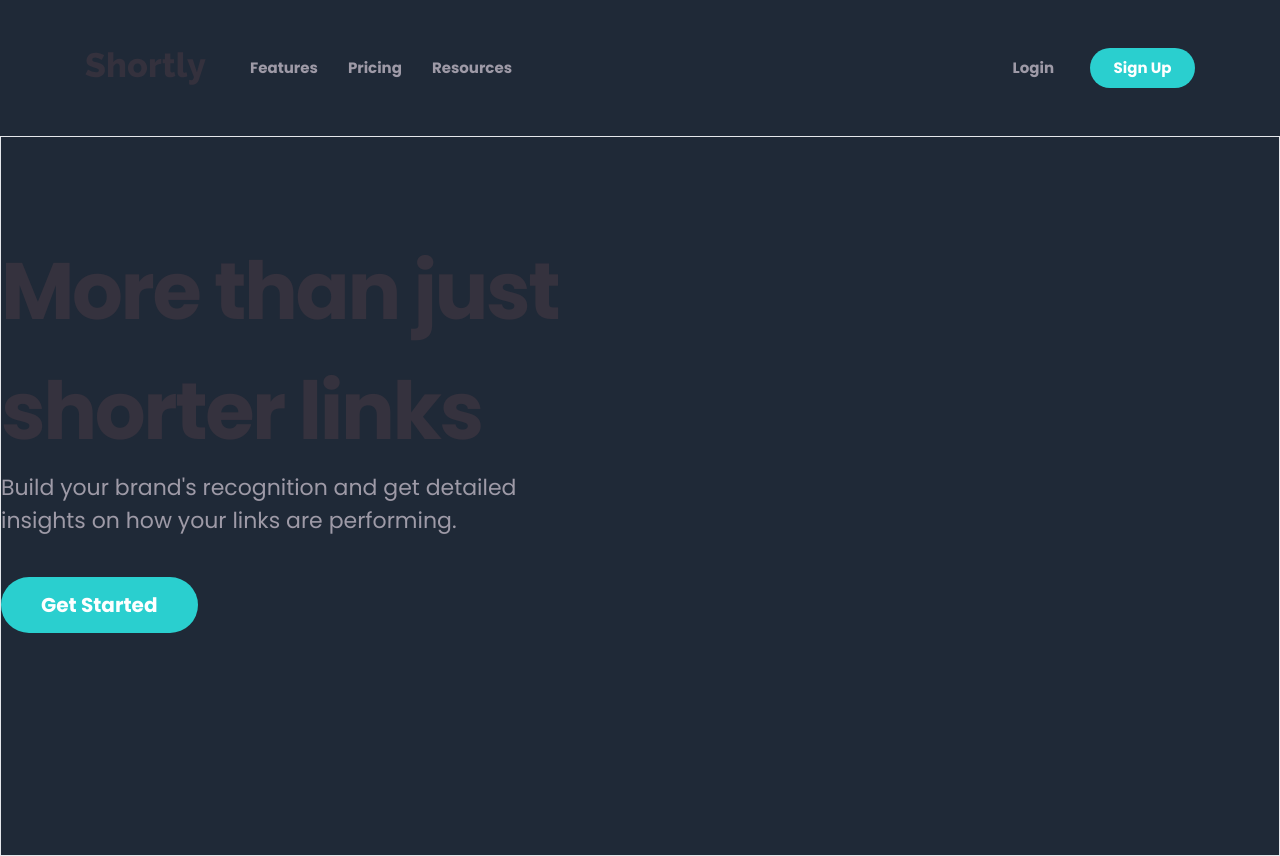
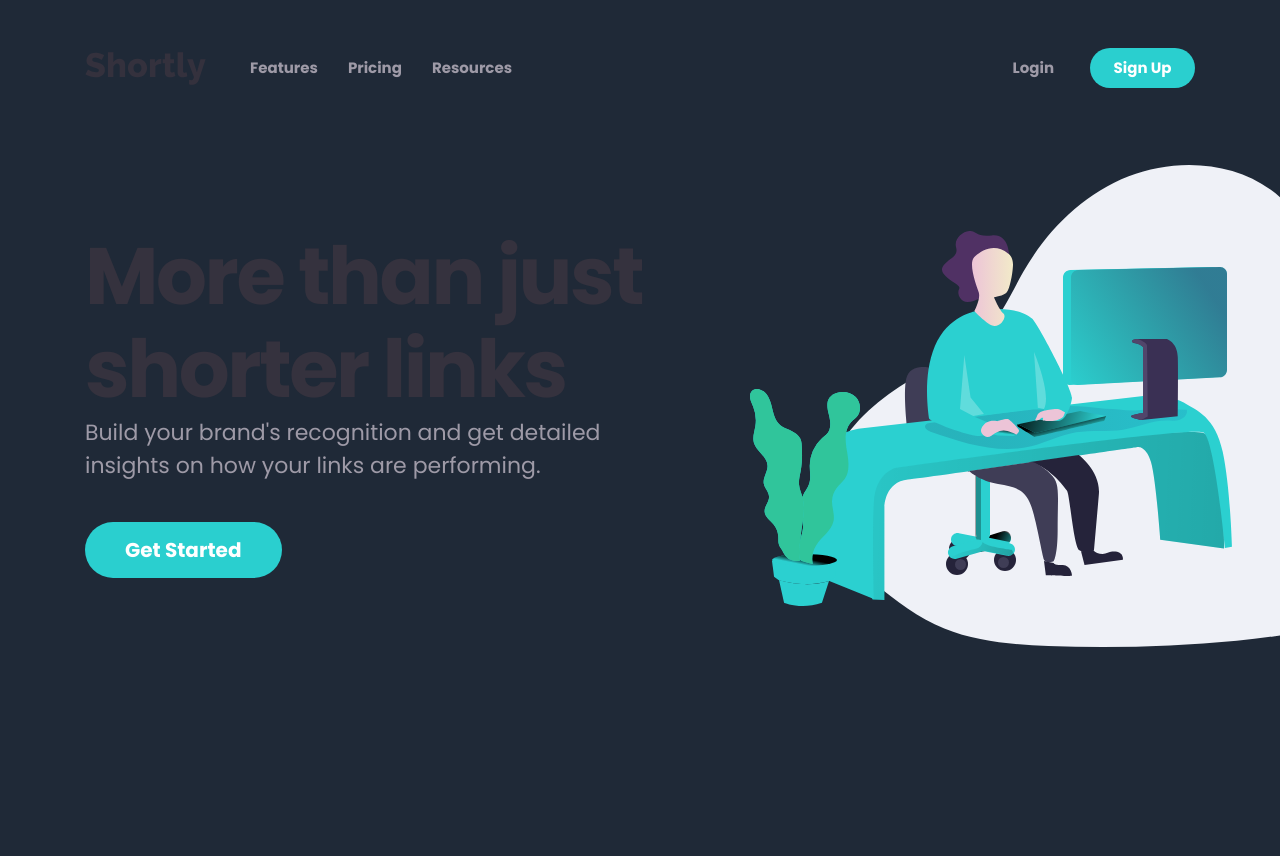
Before and after one commit to anindyoo/fe-mentor-5-shortly, a React (Create React App) app: page /#/ in a window 1280 px wide. After the commit the page ends 800 px from the top, so only its background shows below. Built offline with nearby package versions, Linux system fonts and the light colour scheme.

Commit message:
feat: add banner illustration.

```diff
--- a/src/components/HomeComponents/WelcomeBanner.jsx
+++ b/src/components/HomeComponents/WelcomeBanner.jsx
@@ -1,18 +1,24 @@
+import workingIllustration from '../../assets/images/illustrations/illustration-working.svg';
+
 const WelcomeBanner = () => {
   console.log();
 
   return (
     <section className="
     WELCOME-BANNER
-    border pt-[5.875rem] pb-[13.875rem]"
+    SECTION-CENTER
+    flex flex-row justify-start gap-[6.563rem]
+    w-full
+    pt-[5.875rem] pb-[13.875rem]"
     >
       <div className="
       BANNER-DESCRIPTION
-      max-w-[35rem]"
+      w-[35rem]"
       >
         <h1 className="
         HEADLINE
-        text-[5rem] font-bold tracking-[-0.03em] text-neutralVeryDarkBlue"
+        text-[5rem]/[1.163em] font-bold text-neutralVeryDarkBlue
+        tracking-[-0.03em]"
         >
           More than just shorter links
         </h1>
@@ -37,6 +43,17 @@ const WelcomeBanner = () => {
           Get Started
         </button>
       </div>
+      <div className="
+      BANNER-ILLUSTRATION
+      relative
+      -top-[4.063rem]"
+      >
+        <img
+          src={workingIllustration}
+          alt="A two dimensional illustration of a person sitting on a chair while typing on a keyboard while looking to a computer monitor on a table with a pot of plant on the left side."
+          className="absolute min-w-[733px] min-h-[482px]"
+        />
+      </div>
     </section>
   );
 };
```
